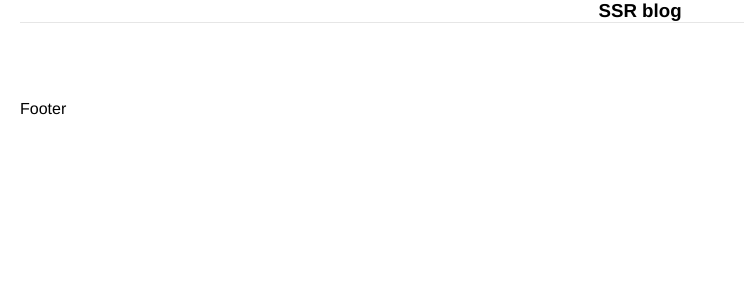
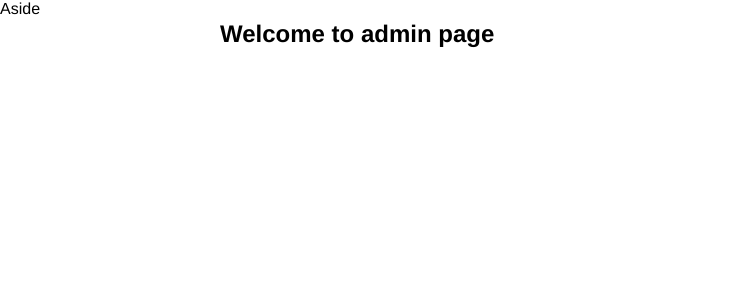
Before and after one commit to bombin78/nuxt-blog, a Nuxt app: page /admin in a window 1280 px wide. Before the commit this address had no page. Shown: the top 300 px of the page, without its empty margins (0-744 px from the left). Built offline with nearby package versions, Linux system fonts and the light colour scheme.

Commit message:
Панель администратора: структура страниц

```diff
--- /dev/null
+++ b/layouts/admin.vue
@@ -0,0 +1,24 @@
+<template>
+  <div class="wrap">
+    <el-container :style="{height: '100%'}">
+      <el-aside width="200px">
+        Aside
+      </el-aside>
+      <el-main>
+        <nuxt />
+      </el-main>
+    </el-container>
+  </div>
+</template>
+
+<script>
+export default {
+}
+</script>
+
+<style lang="scss" scoped>
+  .wrap {
+    width: 100%;
+    height: 100vh;
+  }
+</style>
--- /dev/null
+++ b/pages/admin/index.vue
@@ -0,0 +1,12 @@
+<template>
+  <h1>Welcome to admin page</h1>
+</template>
+
+<script>
+export default {
+  layout: 'admin',
+}
+</script>
+
+<style lang="scss" scoped>
+</style>
```
